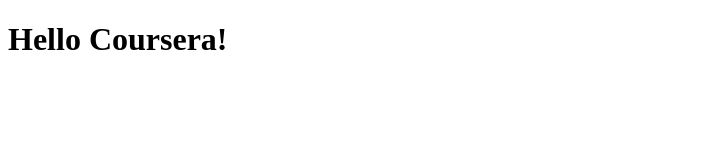
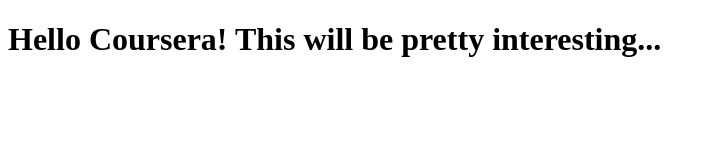
Before and after one commit to WinteryJon/coursera-test, a plain HTML site: page site/index.html in a window 1280 px wide. Shown: the whole page, without its empty margins (0-715 px from the left). Drawn offline with Linux system fonts and the light colour scheme.

Commit message:
Small changes

```diff
--- a/site/index.html
+++ b/site/index.html
@@ -4,6 +4,6 @@
 	<title>Hello Coursera!</title>
 </head>
 <body>
-<h1>Hello Coursera!</h1>
+<h1>Hello Coursera! This will be pretty interesting...</h1>
 </body>
 </html>
```
